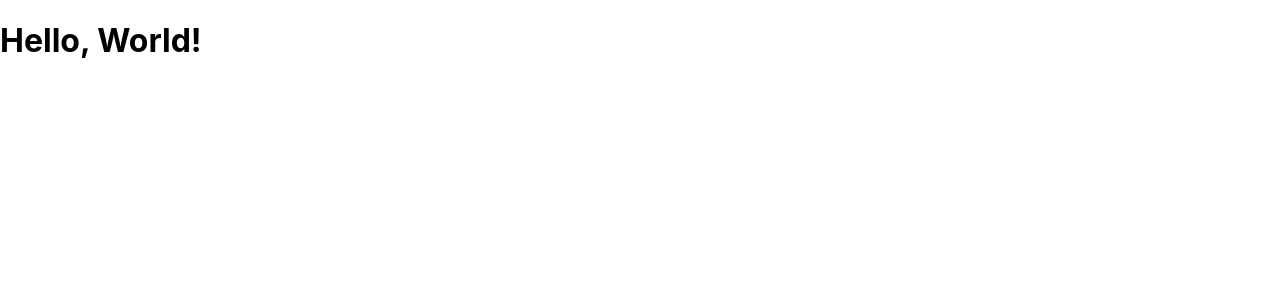
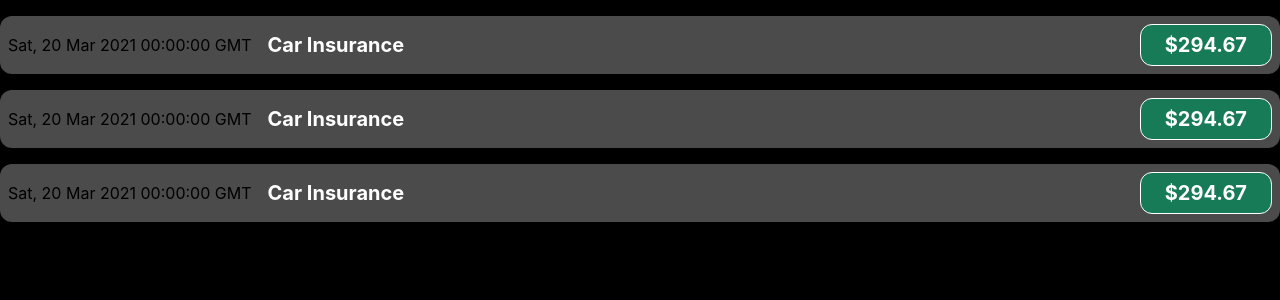
Before and after one commit to amitbhalla/expensecalc, a React (Create React App) app: page / in a window 1280 px wide. Shown: the top 300 px of the page. Built offline with nearby package versions, Linux system fonts and the light colour scheme.

Commit message:
Expense Item

```diff
--- a/src/App.css
+++ b/src/App.css
@@ -0,0 +1,3 @@
+body {
+  background-color: black;
+}
--- a/src/App.js
+++ b/src/App.js
@@ -1,11 +1,14 @@
 import './App.css';
+import ExpenseItem from './components/ExpenseItem';
 
-function App() {
+const App = () => {
   return (
     <div className="App">
-      <h1>Hello, World!</h1>
+      <ExpenseItem />
+      <ExpenseItem />
+      <ExpenseItem />
     </div>
   );
-}
+};
 
 export default App;
--- /dev/null
+++ b/src/components/ExpenseItem.css
@@ -0,0 +1,56 @@
+.expense-item {
+  display: flex;
+  justify-content: space-between;
+  align-items: center;
+  box-shadow: 0 2px 8px rgba(0, 0, 0, 0.25);
+  padding: 0.5rem;
+  margin: 1rem 0;
+  border-radius: 12px;
+  background-color: #4b4b4b;
+}
+
+.expense-item__description {
+  display: flex;
+  flex-direction: column;
+  gap: 1rem;
+  align-items: flex-end;
+  flex-flow: column-reverse;
+  justify-content: flex-start;
+  flex: 1;
+}
+
+.expense-item h2 {
+  color: #3a3a3a;
+  font-size: 1rem;
+  flex: 1;
+  margin: 0 1rem;
+  color: white;
+}
+
+.expense-item__price {
+  font-size: 1rem;
+  font-weight: bold;
+  color: white;
+  background-color: #177b57;
+  border: 1px solid white;
+  padding: 0.5rem;
+  border-radius: 12px;
+}
+
+@media (min-width: 580px) {
+  .expense-item__description {
+    flex-direction: row;
+    align-items: center;
+    justify-content: flex-start;
+    flex: 1;
+  }
+
+  .expense-item__description h2 {
+    font-size: 1.25rem;
+  }
+
+  .expense-item__price {
+    font-size: 1.25rem;
+    padding: 0.5rem 1.5rem;
+  }
+}
--- /dev/null
+++ b/src/components/ExpenseItem.js
@@ -0,0 +1,21 @@
+import React from 'react';
+
+import './ExpenseItem.css';
+
+const ExpenseItem = () => {
+  const expenseDate = new Date(2021, 2, 20);
+  const expenseTitle = 'Car Insurance';
+  const expenseAmount = 294.67;
+
+  return (
+    <div className="expense-item">
+      <div>{expenseDate.toUTCString()}</div>
+      <div className="expense-item__description">
+        <h2>{expenseTitle}</h2>
+        <div className="expense-item__price">${expenseAmount}</div>
+      </div>
+    </div>
+  );
+};
+
+export default ExpenseItem;
```
